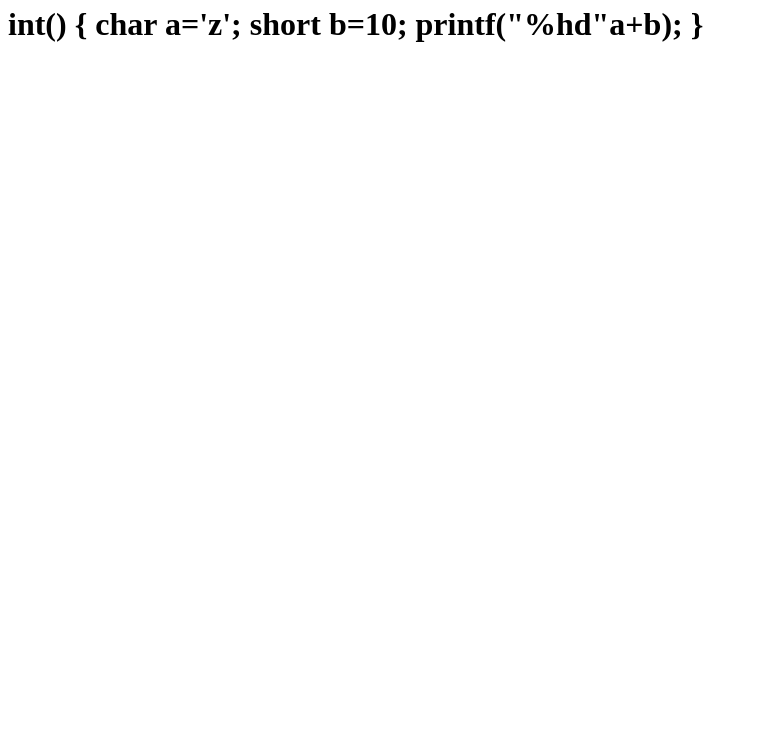
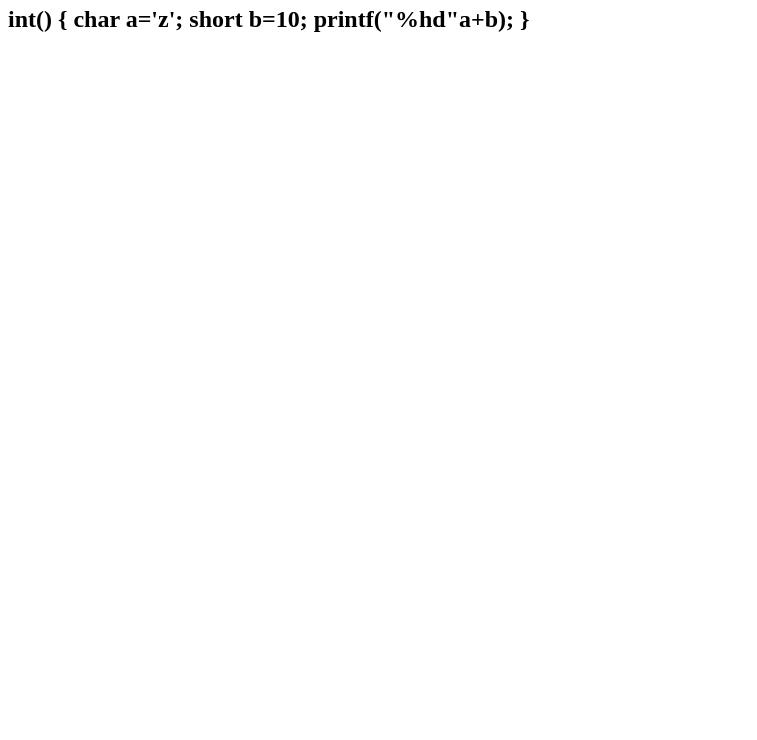
Before and after one commit to Harmanpreet0512/harman2323, a plain HTML site: page index.html in a window 1280 px wide. Shown: the part 60-800 px from the top of the page, without its empty margins (0-757 px from the left). Drawn offline with Linux system fonts and the light colour scheme.

Commit message:
Update index.html

```diff
--- a/index.html
+++ b/index.html
@@ -5,7 +5,7 @@
         </h1>
     </head>
     <body>
-        <h1>
+        <h2>
             int()
 {
 
@@ -13,7 +13,7 @@
     short b=10;
     printf("%hd"a+b);
 
-}
+}</h2>
         </h1>
     </body>
 </html>
```
